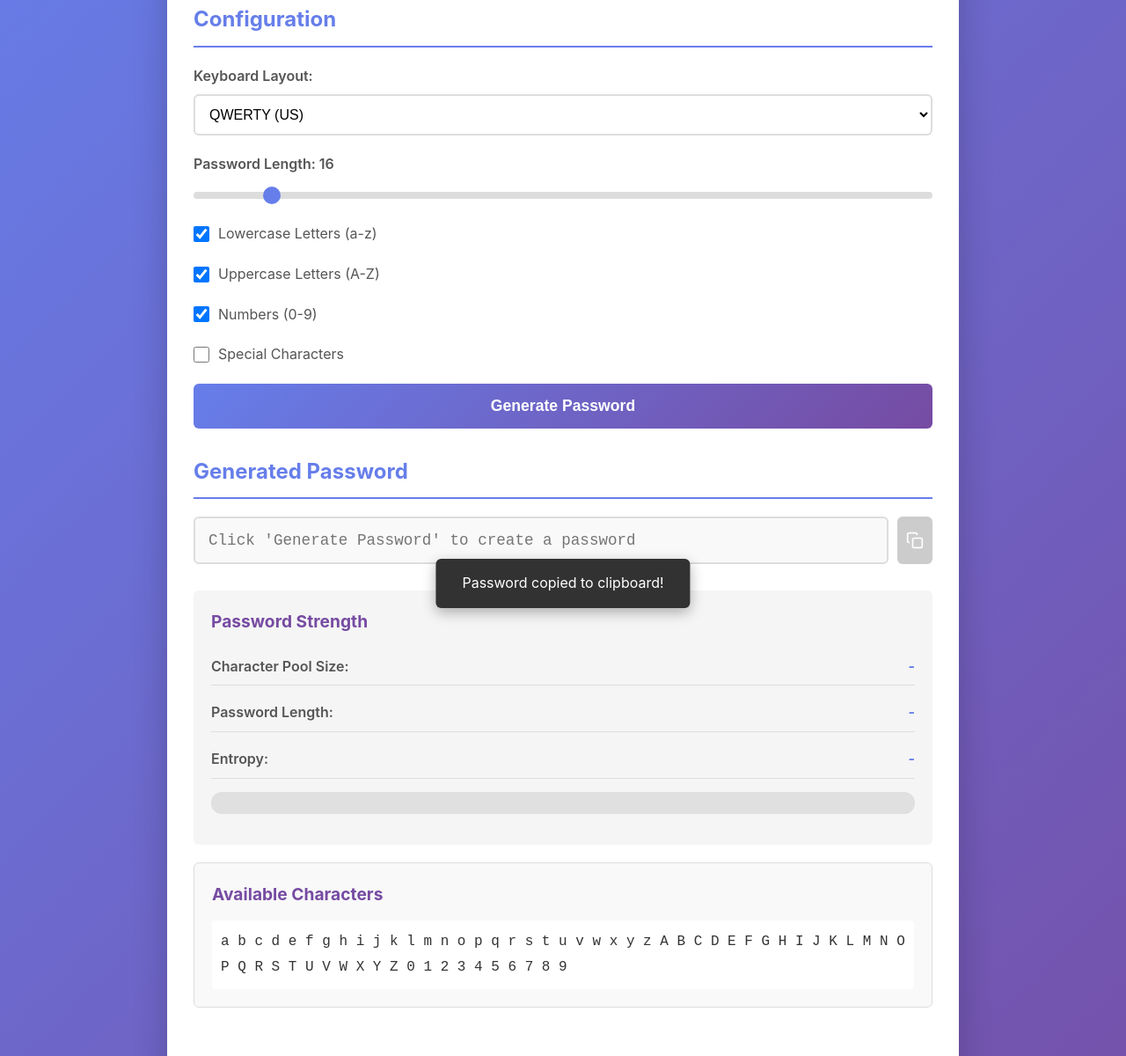
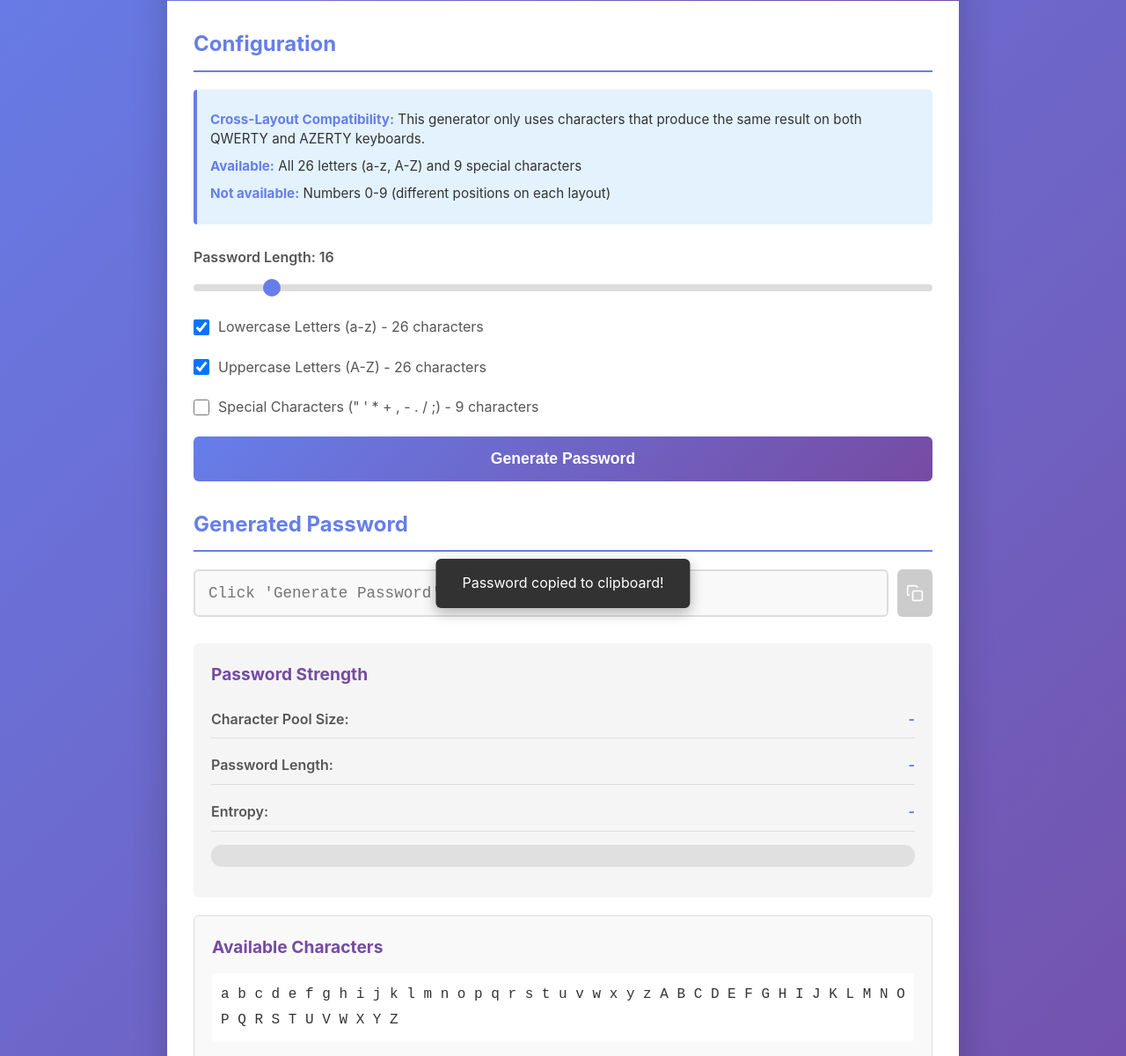
Before and after one commit to Riventh/passgen-qwerty, a plain HTML site: page website/index.html in a window 1280 px wide. Shown: the part 209-1409 px from the top of the page at 88% size. Drawn offline with Linux system fonts and the light colour scheme.

Commit message:
feat(website): ui for common layouts

```diff
--- a/website/app.js
+++ b/website/app.js
@@ -15,12 +15,10 @@ function loadLayouts() {
 }
 
 // DOM Elements
-var layoutSelect = document.getElementById('layout-select');
 var passwordLength = document.getElementById('password-length');
 var lengthValue = document.getElementById('length-value');
 var includeLowercase = document.getElementById('include-lowercase');
 var includeUppercase = document.getElementById('include-uppercase');
-var includeNumbers = document.getElementById('include-numbers');
 var includeSpecial = document.getElementById('include-special');
 var generateBtn = document.getElementById('generate-btn');
 var passwordOutput = document.getElementById('password-output');
@@ -38,10 +36,8 @@ passwordLength.addEventListener('input', function(e) {
     lengthValue.textContent = e.target.value;
 });
 
-layoutSelect.addEventListener('change', updateCharacterPreview);
 includeLowercase.addEventListener('change', updateCharacterPreview);
 includeUppercase.addEventListener('change', updateCharacterPreview);
-includeNumbers.addEventListener('change', updateCharacterPreview);
 includeSpecial.addEventListener('change', updateCharacterPreview);
 
 generateBtn.addEventListener('click', generatePassword);
@@ -51,9 +47,7 @@ copyBtn.addEventListener('click', copyToClipboard);
 function updateCharacterPreview() {
     if (!layouts) return;
 
-    var selectedLayout = layoutSelect.value;
-    var layout = layouts[selectedLayout];
-
+    var layout = layouts.common;
     var availableChars = [];
 
     if (includeLowercase.checked) {
@@ -61,9 +55,6 @@ function updateCharacterPreview() {
     }
     if (includeUppercase.checked) {
         availableChars = availableChars.concat(layout.uppercase);
-    }
-    if (includeNumbers.checked) {
-        availableChars = availableChars.concat(layout.numbers);
     }
     if (includeSpecial.checked) {
         availableChars = availableChars.concat(layout.special);
@@ -85,8 +76,7 @@ function generatePassword() {
         return;
     }
 
-    var selectedLayout = layoutSelect.value;
-    var layout = layouts[selectedLayout];
+    var layout = layouts.common;
     var length = parseInt(passwordLength.value);
 
     // Build character pool based on selections
@@ -97,9 +87,6 @@ function generatePassword() {
     }
     if (includeUppercase.checked) {
         charPool = charPool.concat(layout.uppercase);
-    }
-    if (includeNumbers.checked) {
-        charPool = charPool.concat(layout.numbers);
     }
     if (includeSpecial.checked) {
         charPool = charPool.concat(layout.special);
--- a/website/index.html
+++ b/website/index.html
@@ -10,19 +10,18 @@
     <div class="container">
         <header>
             <h1>Password Generator</h1>
-            <p class="subtitle">QWERTY & AZERTY Keyboard Layout Compatible</p>
+            <p class="subtitle">Cross-Layout Compatible (QWERTY & AZERTY)</p>
+            <p class="subtitle-small">Only uses characters in the same position on both keyboards</p>
         </header>
 
         <main>
             <section class="config-section">
                 <h2>Configuration</h2>
 
-                <div class="form-group">
-                    <label for="layout-select">Keyboard Layout:</label>
-                    <select id="layout-select">
-                        <option value="qwerty">QWERTY (US)</option>
-                        <option value="azerty">AZERTY (French)</option>
-                    </select>
+                <div class="info-box">
+                    <p><strong>Cross-Layout Compatibility:</strong> This generator only uses characters that produce the same result on both QWERTY and AZERTY keyboards.</p>
+                    <p><strong>Available:</strong> All 26 letters (a-z, A-Z) and 9 special characters</p>
+                    <p><strong>Not available:</strong> Numbers 0-9 (different positions on each layout)</p>
                 </div>
 
                 <div class="form-group">
@@ -33,28 +32,21 @@
                 <div class="form-group">
                     <label class="checkbox-label">
                         <input type="checkbox" id="include-lowercase" checked>
-                        Lowercase Letters (a-z)
+                        Lowercase Letters (a-z) - 26 characters
                     </label>
                 </div>
 
                 <div class="form-group">
                     <label class="checkbox-label">
                         <input type="checkbox" id="include-uppercase" checked>
-                        Uppercase Letters (A-Z)
-                    </label>
-                </div>
-
-                <div class="form-group">
-                    <label class="checkbox-label">
-                        <input type="checkbox" id="include-numbers" checked>
-                        Numbers (0-9)
+                        Uppercase Letters (A-Z) - 26 characters
                     </label>
                 </div>
 
                 <div class="form-group">
                     <label class="checkbox-label">
                         <input type="checkbox" id="include-special">
-                        Special Characters
+                        Special Characters (" ' * + , - . / ;) - 9 characters
                     </label>
                 </div>
 
--- a/website/layouts.json
+++ b/website/layouts.json
@@ -1,5 +1,5 @@
 {
-  "qwerty": {
+  "common": {
     "lowercase": [
       "a",
       "b",
@@ -56,156 +56,17 @@
       "Y",
       "Z"
     ],
-    "numbers": [
-      "0",
-      "1",
-      "2",
-      "3",
-      "4",
-      "5",
-      "6",
-      "7",
-      "8",
-      "9"
-    ],
+    "numbers": [],
     "special": [
-      "!",
       "\"",
-      "#",
-      "$",
-      "%",
-      "&",
       "'",
-      "(",
-      ")",
       "*",
       "+",
       ",",
       "-",
       ".",
       "/",
-      ":",
-      ";",
-      "<",
-      "=",
-      ">",
-      "?",
-      "@",
-      "[",
-      "\\",
-      "]",
-      "^",
-      "_",
-      "`",
-      "{",
-      "|",
-      "}",
-      "~"
-    ]
-  },
-  "azerty": {
-    "lowercase": [
-      "a",
-      "b",
-      "c",
-      "d",
-      "e",
-      "f",
-      "g",
-      "h",
-      "i",
-      "j",
-      "k",
-      "l",
-      "m",
-      "n",
-      "o",
-      "p",
-      "q",
-      "r",
-      "s",
-      "t",
-      "u",
-      "v",
-      "w",
-      "x",
-      "y",
-      "z"
-    ],
-    "uppercase": [
-      "A",
-      "B",
-      "C",
-      "D",
-      "E",
-      "F",
-      "G",
-      "H",
-      "I",
-      "J",
-      "K",
-      "L",
-      "M",
-      "N",
-      "O",
-      "P",
-      "Q",
-      "R",
-      "S",
-      "T",
-      "U",
-      "V",
-      "W",
-      "X",
-      "Y",
-      "Z"
-    ],
-    "numbers": [
-      "0",
-      "1",
-      "2",
-      "3",
-      "4",
-      "5",
-      "6",
-      "7",
-      "8",
-      "9"
-    ],
-    "special": [
-      "!",
-      "\"",
-      "#",
-      "'",
-      "(",
-      ")",
-      "*",
-      "+",
-      ",",
-      "-",
-      ".",
-      "/",
-      ":",
-      ";",
-      "<",
-      "=",
-      ">",
-      "?",
-      "@",
-      "\\",
-      "«",
-      "±",
-      "»",
-      "½",
-      "à",
-      "è",
-      "é",
-      "ê",
-      "–",
-      "‘",
-      "’",
-      "…",
-      ""
+      ";"
     ]
   }
 }
--- a/website/style.css
+++ b/website/style.css
@@ -39,6 +39,12 @@ header h1 {
 .subtitle {
     font-size: 1.1rem;
     opacity: 0.9;
+    margin-bottom: 5px;
+}
+
+.subtitle-small {
+    font-size: 0.9rem;
+    opacity: 0.85;
 }
 
 /* Main Content */
@@ -62,6 +68,25 @@ h3 {
     color: #764ba2;
     margin-bottom: 15px;
     font-size: 1.2rem;
+}
+
+/* Info Box */
+.info-box {
+    background: #e3f2fd;
+    border-left: 4px solid #667eea;
+    padding: 15px;
+    margin-bottom: 25px;
+    border-radius: 4px;
+}
+
+.info-box p {
+    margin: 8px 0;
+    font-size: 0.95rem;
+    line-height: 1.5;
+}
+
+.info-box strong {
+    color: #667eea;
 }
 
 /* Form Groups */
```
